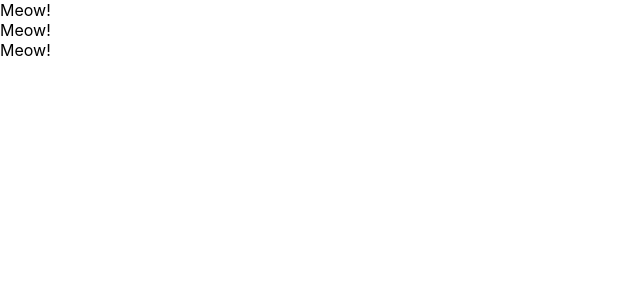
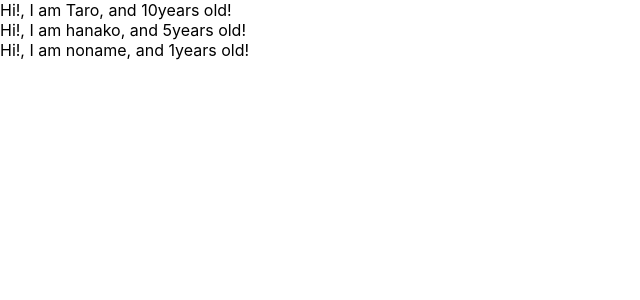
Before and after one commit to FusanosukeKuroda/udemy-react-redux-crud-application, a React (Create React App) app: page / in a window 1280 px wide. Shown: the top 300 px of the page, without its empty margins (0-640 px from the left). Built offline with nearby package versions, Linux system fonts and the light colour scheme.

Commit message:
learn props of component

```diff
--- a/src/App.js
+++ b/src/App.js
@@ -10,16 +10,31 @@
 //}
 
 const App =() => {
-  return( <div>
-		<Cat />
-		<Cat />
-		<Cat />
-	 </div>
-	)
+  const profiles = [
+	  { name: "Taro", age: 10},
+          { name: "hanako", age: 5},
+          { name: "noname"}
+
+  ]
+  return(
+    <div>
+	{
+		profiles.map((profile,index) =>{
+                return <User name={profile.name} age = {profile.age} key={index}/>
+
+		})
+	}
+	</div>
+  )
+
 }
 
-const Cat =() =>{
-   return <div>Meow!</div>
+const User =(props) =>{
+   return <div>Hi!, I am {props.name}, and {props.age}years old!</div>
+}
+
+User.defaultProps = {
+ age: 1
 }
 
 
```
